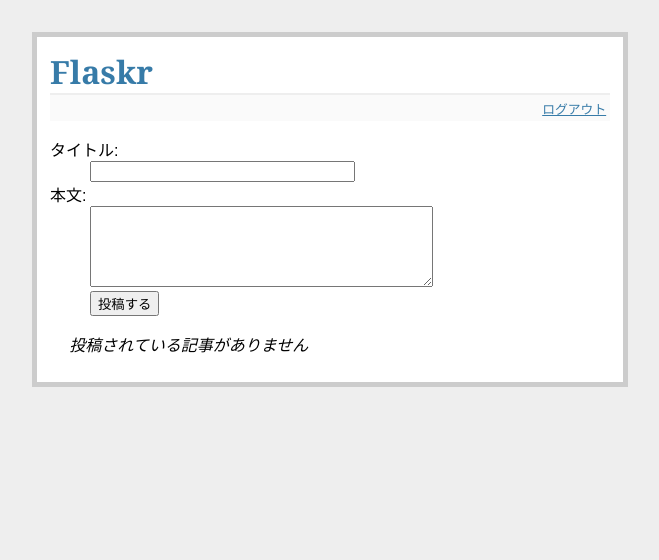
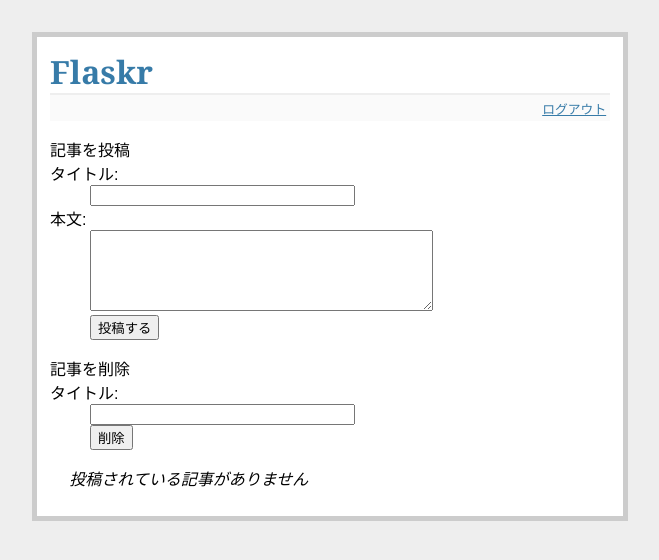
Before and after one commit to A-certain-name/blog, a Flask app: page / in a window 1280 px wide. Shown: the top 560 px of the page, without its empty margins (310-969 px from the left). Run offline with Flask 2, Linux system fonts and the light colour scheme; the visitor is signed in with stand-in values (Sample User, id 1); data that the repository does not hold is empty.

Commit message:
Implement a delete article screen

```diff
--- a/work4/app.py
+++ b/work4/app.py
@@ -2,8 +2,6 @@
 
 import sqlite3
 from flask import Flask, render_template, request, session, g, redirect, url_for,abort,flash
-# import numpy as np
-# from __future__ import with_statement
 from contextlib import closing
 
 DATABASE = 'flaskr.db'
@@ -46,10 +44,7 @@ def index():
     # 降順でテキストを取り出す
     cur = g.db.execute('select title, text from entries order by id desc')
     entries = [dict(title=row[0], text=row[1]) for row in cur.fetchall()]
-    title = "blogサイト"
-    message = "今の気分を一言"
-    return render_template('index.html',
-                           message=message, title=title, entries=entries)
+    return render_template('index.html',entries=entries)
 
 # 記事投稿
 @app.route('/post', methods=['POST'])
@@ -59,7 +54,18 @@ def post():
     g.db.execute('insert into entries (title, text) values (?, ?)',
                  [request.form['title'], request.form['text']])
     g.db.commit()
-    flash(u'新しいつぶやきが追加されました')
+    flash(u'新しい記事が追加されました')
+    return redirect(url_for('index'))
+
+# 記事削除
+@app.route('/delete', methods=['DELETE'])
+def delete():
+    if not session.get('logged_in'):
+        abort(401)
+    g.db.execute('delete from entries where text = ?',
+                 [request.form['title']])
+    g.db.commit()
+    flash(u'記事をが削除しました')
     return redirect(url_for('index'))
 
 #ログイン機能
--- a/work4/templates/index.html
+++ b/work4/templates/index.html
@@ -3,11 +3,20 @@
   {% if session.logged_in %}
     <form action="{{ url_for('post') }}" method="post" class="post">
       <dl>
+        <dt>記事を投稿
         <dt>タイトル:
         <dd><input type="text" size=30 name="title">
         <dt>本文:
         <dd><textarea name="text" rows=5 cols=40></textarea>
         <dd><input type="submit" value="投稿する">
+      </dl>
+    </form>
+    <form action="{{ url_for('delete') }}" method="delete" class="delete">
+      <dl>
+        <dt>記事を削除
+        <dt>タイトル:
+        <dd><input type="text" size=30 name="del_title">
+        <dd><input type="submit" value="削除">
       </dl>
     </form>
   {% endif %}
```
